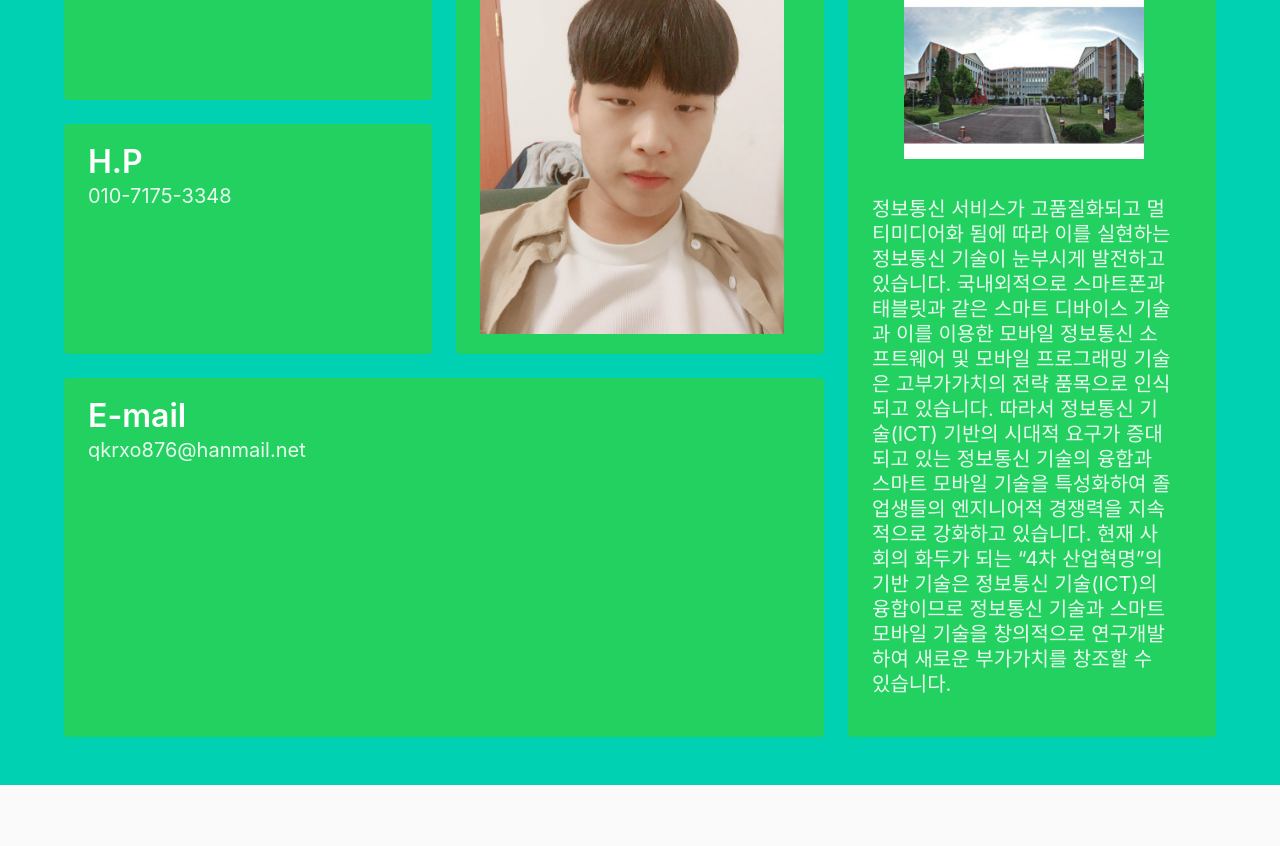
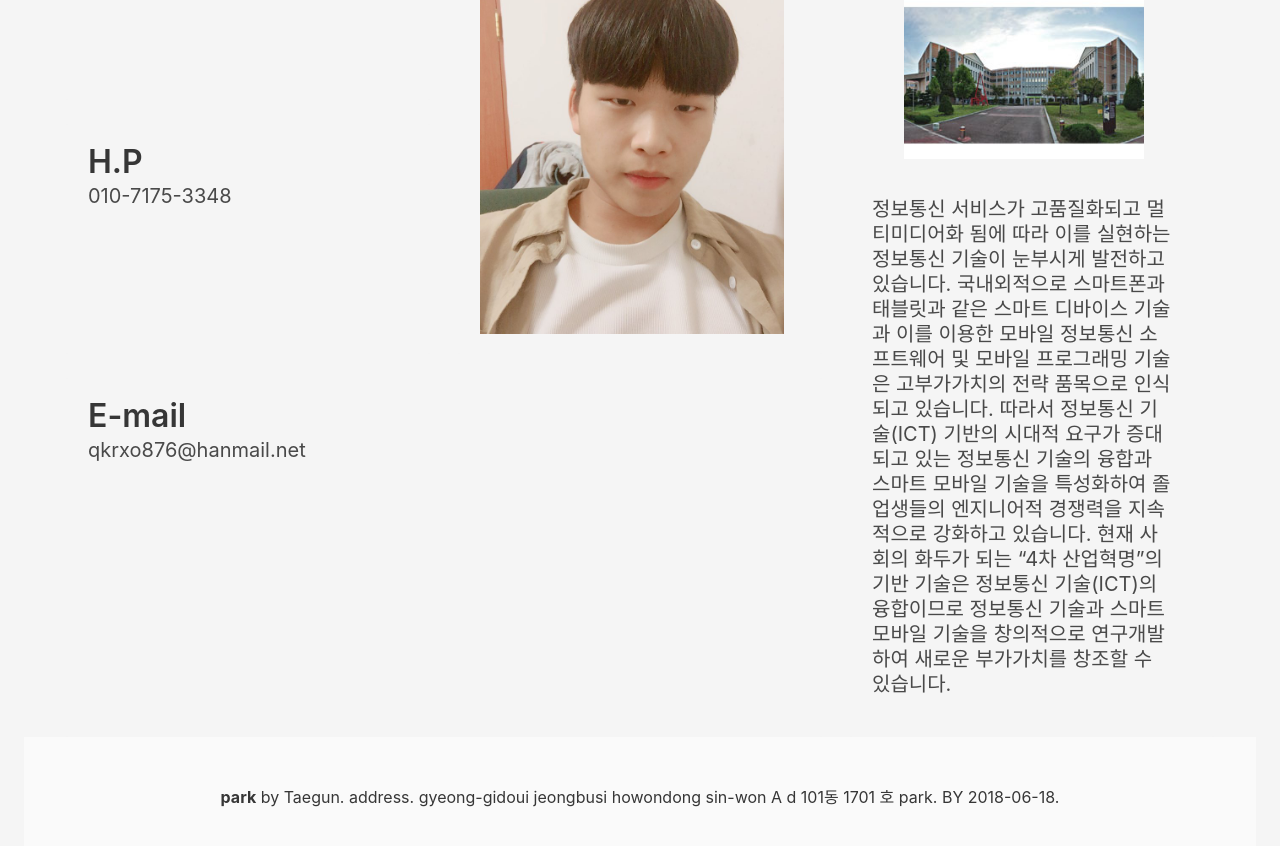
Before and after one commit to parktaegune/Mycloud1, a Nuxt app: page /about in a window 1280 px wide. Shown: the part 320-1166 px from the top of the page. Built offline with nearby package versions, Linux system fonts and the light colour scheme.

Commit message:
first commit

```diff
--- a/pages/about.vue
+++ b/pages/about.vue
@@ -1,5 +1,5 @@
 <template>
-  <section class="hero is-primary">
+  <section class="hero is-light">
   <div class="hero-body">
     <div class="container">
       <h1 class="title">
@@ -12,17 +12,17 @@
   <div class="tile is-vertical is-8">
     <div class="tile">
       <div class="tile is-parent is-vertical">
-        <article class="tile is-child notification is-success">
+        <article class="tile is-child notification is-Dark">
           <p class="title">NAME</p>
           <p class="subtitle">박태건</p>
         </article>
-        <article class="tile is-child notification is-success">
+        <article class="tile is-child notification is-Dark">
           <p class="title">H.P</p>
           <p class="subtitle">010-7175-3348</p>
         </article>
       </div>
       <div class="tile is-parent">
-        <article class="tile is-child notification is-success">
+        <article class="tile is-child notification is-Dark">
           <p class="title">PHOTO</p>
           <p class="subtitle"></p>
           <figure class="image is-256x128">
@@ -32,7 +32,7 @@
       </div>
     </div>
     <div class="tile is-parent">
-      <article class="tile is-child notification is-success">
+      <article class="tile is-child notification is-Dark">
         <p class="title">E-mail</p>
         <p class="subtitle">qkrxo876@hanmail.net</p>
         <div class="content">
@@ -42,7 +42,7 @@
     </div>
   </div>
   <div class="tile is-parent">
-    <article class="tile is-child notification is-success">
+    <article class="tile is-child notification is-Dark">
       <div class="content">
         <p class="title">DEPARTMENT</p>
         <p class="subtitle">정보통신융합공학과</p>
@@ -59,6 +59,19 @@
   </div>
 </div>
     </div>
+     <footer class="footer">
+  <div class="container">
+    <div class="content has-text-centered">
+      <p>
+        <strong>park</strong> by <a href="https://jgthms.com">Taegun</a>. address. gyeong-gidoui jeongbusi howondong sin-won A d 101동 1701 호
+        <a href="http://opensource.org/licenses/mit-license.php">park</a>.
+         <a href="http://creativecommons.org/licenses/by-nc-sa/4.0/"> BY 2018-06-18</a>.
+      </p>
+    </div>
   </div>
+</footer>
+  </div>
+
 </section>
+
 </template>
--- a/pages/park.vue
+++ b/pages/park.vue
@@ -1,5 +1,5 @@
 <template>
-  <section class="hero is-primary">
+  <section class="hero is-light">
   <div class="hero-body">
     <div class="container">
       <h1 class="title">
@@ -12,7 +12,7 @@
   <div class="tile is-vertical is-8">
     <div class="tile">
       <div class="tile is-parent is-vertical">
-        <article class="tile is-child notification is-success">
+        <article class="tile is-child notification is-Dark">
           <p class="title">라즈베리파이</p>
          <figure class="image is-256x128">
             <img src="~static/수료증.jpg">
@@ -24,13 +24,13 @@
           </figure>
 
         </article>
-        <article class="tile is-child notification is-primary">
+        <article class="tile is-child notification is-Dark">
           <p class="title"></p>
 
         </article>
       </div>
       <div class="tile is-parent">
-        <article class="tile is-child notification is-success">
+        <article class="tile is-child notification is-Dark">
           <p class="title">라즈베리파이란?</p>
           <p class="subtitle">라즈베리파이는 교육용 목적으로 개발된 초소형 컴퓨터다. 신용카드 크기의 작은 컴퓨터로, 출시 직후 많은 사람들의 관심을 받았다. 라즈베리파이에 대한 첫 아이디어는 2006년 에벤 업톤(Eben Upton), 롭 멀린스(Rob Mullins), 잭 랑(Jack Lang), 앨런 마이크로프트 (Alan Mycroft)가 진행한 프로젝트다. 라즈베리파이 재단 공동설립자인 네 사람은 당시 영국 캠브리지대학 컴퓨터과학과 연구실 교수 및 박사과정 학생이었다. 이때만 해도 컴퓨터과학을 지망하는 신입생 수가 점점 줄어들고 있었는데, 공동설립자는 이를 해결할 수 있는 방안을 고민 중이었다. 그 해결책이 바로 작고 저렴한 컴퓨터를 만드는 것이었다고 한다.
 </p>
@@ -39,9 +39,9 @@
       </div>
     </div>
     <div class="tile is-parent">
-      <article class="tile is-child notification is-primary">
+      <article class="tile is-child notification is-Dark">
         <p class="title"></p>
-        <p class="subtitle"></p>
+        <p class="subtitle">
         <div class="content">
           <!-- Content -->
         </div>
@@ -49,7 +49,7 @@
     </div>
   </div>
   <div class="tile is-parent">
-    <article class="tile is-child notification is-success">
+    <article class="tile is-child notification is-Dark">
       <div class="content">
         <p class="title">파이썬이란?</p>
         <p class="subtitle">최근 몇 년 사이 프로그래밍을 비전공자들에게 알려주는 문화가 전 세계적으로 확산되고 있다. 하버드나 예일대 같은 해외 대학 뿐만 아니라 카이스트, 국민대, 성균관대 등 국내 대학에서도 프로그래밍 교양 수업이 늘어나는 추세다. 이러한 문화 속에서 함께 주목받는 언어가 있다. ‘파이썬’이다. 간결한 문법으로 입문자가 이해하기 쉽고, 다양한 분야에 활용할 수 있기 때문이다. 이 외에도 파이썬은 머신러닝, 그래픽, 웹 개발 등 여러 업계에서 선호하는 언어로 꾸준히 성장하고 있다.
@@ -61,10 +61,22 @@
           <!-- Content -->
         </div>
       </div>
+
     </article>
   </div>
 </div>
     </div>
+    <footer class="footer">
+  <div class="container">
+    <div class="content has-text-centered">
+      <p>
+        <strong>park</strong> by <a href="https://jgthms.com">Taegun</a>. address. gyeong-gidoui jeongbusi howondong sin-won A d 101동 1701 호
+        <a href="http://opensource.org/licenses/mit-license.php">park</a>.
+         <a href="http://creativecommons.org/licenses/by-nc-sa/4.0/"> BY 2018-06-18</a>.
+      </p>
+    </div>
+  </div>
+</footer>
   </div>
 </section>
 </template>
--- a/pages/stat.vue
+++ b/pages/stat.vue
@@ -1,5 +1,5 @@
 <template>
-  <section class="hero is-primary">
+  <section class="hero is-light">
   <div class="hero-body">
     <div class="container">
       <h1 class="title">
@@ -12,14 +12,14 @@
   <div class="tile is-vertical is-8">
     <div class="tile">
       <div class="tile is-parent is-vertical">
-        <article class="tile is-child notification is-success">
+        <article class="tile is-child notification is-Dark">
           <p class="title">PROJECT NAME</p>
           <p class="subtitle">UI/UX DESIGN</p>
           <p class="subtitle">나만의 전기방석</p>
           <p class="subtitle">BEAUTY BLIND</p>
 
         </article>
-        <article class="tile is-child notification is-success">
+        <article class="tile is-child notification is-Dark">
           <p class="title">참여한 사람</p>
           <p class="subtitle">박태건</p>
           <p class="subtitle">오명학</p>
@@ -27,7 +27,7 @@
         </article>
       </div>
       <div class="tile is-parent">
-        <article class="tile is-child notification is-success">
+        <article class="tile is-child notification is-Dark">
           <p class="title">Project PHOTO</p>
           <p class="subtitle"></p>
           <figure class="image is-256x128">
@@ -41,7 +41,7 @@
       </div>
     </div>
     <div class="tile is-parent">
-      <article class="tile is-child notification is-primary">
+      <article class="tile is-child notification is-Dark">
         <p class="title"></p>
         <p class="subtitle"></p>
         <div class="content">
@@ -51,7 +51,7 @@
     </div>
   </div>
   <div class="tile is-parent">
-    <article class="tile is-child notification is-success">
+    <article class="tile is-child notification is-Dark">
       <div class="content">
         <p class="title"></p>
         <p class="subtitle"></p>
@@ -74,6 +74,17 @@
   </div>
 </div>
     </div>
+    <footer class="footer">
+  <div class="container">
+    <div class="content has-text-centered">
+      <p>
+        <strong>park</strong> by <a href="https://jgthms.com">Taegun</a>. address. gyeong-gidoui jeongbusi howondong sin-won A d 101동 1701 호
+        <a href="http://opensource.org/licenses/mit-license.php">park</a>.
+         <a href="http://creativecommons.org/licenses/by-nc-sa/4.0/"> BY 2018-06-18</a>.
+      </p>
+    </div>
+  </div>
+</footer>
   </div>
 </section>
 </template>
```
